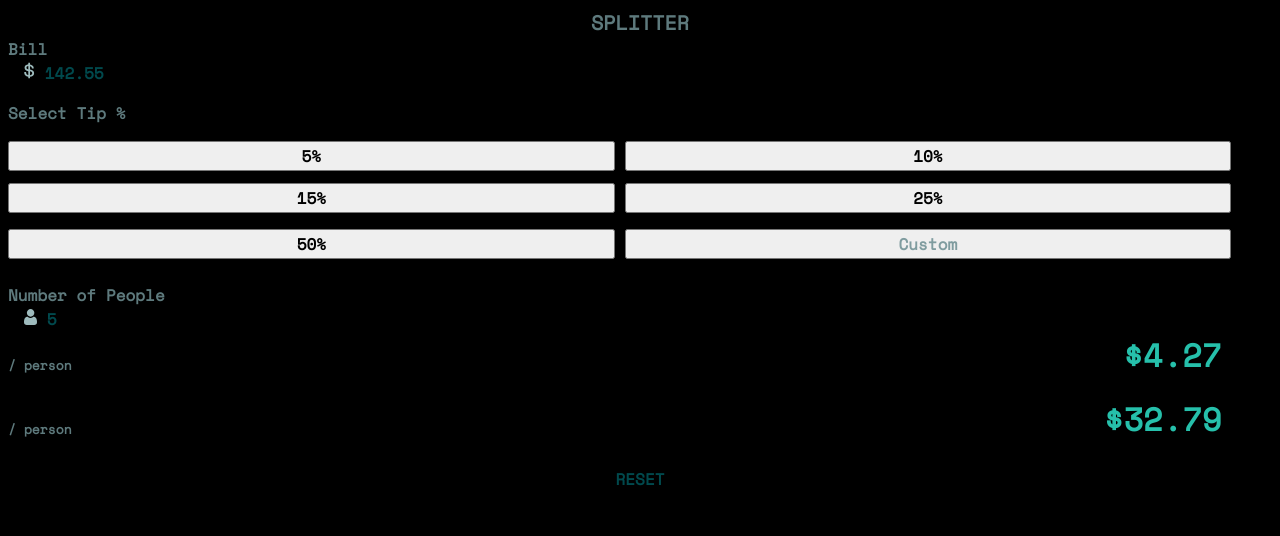
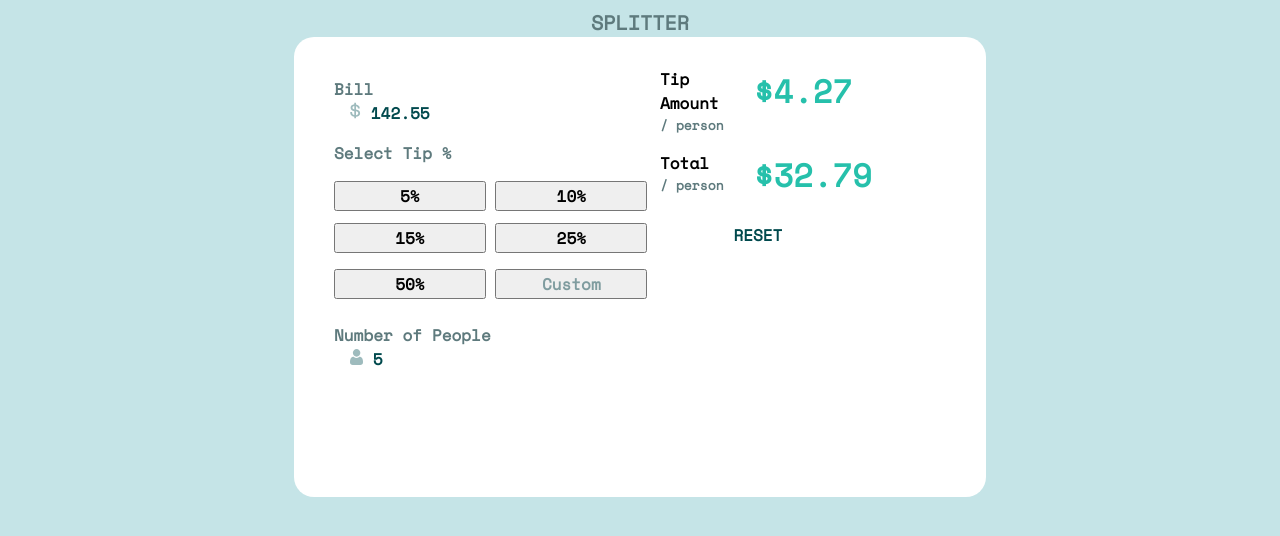
Before and after one commit to monyasau/tip-calculator, a plain HTML site: page index.html in a window 1280 px wide. Drawn offline with Linux system fonts and the light colour scheme.

Commit message:
Interface update: started designing on the desktop interface

```diff
--- a/style/main.css
+++ b/style/main.css
@@ -27,17 +27,31 @@
 /* colors end */
 
 /* bigger devices style*/
-@media screen and (min-width: 600px) {
-  /* For tablets: */
-  body {
-    background-color: black;
-  }
-}
 @media screen and (min-width: 734px) {
   /* For desktop: */
   body {
-    background-color: black;
+    background-color: #c5e4e7;
+    height: 100vh;
   }
+  .header{
+    /* margin: auto; */
+  }
+  .cont {
+    margin: auto;
+    width: 50%;
+    background-color: #ffffff;
+    padding: 30px;
+    border-radius: 20px;
+    height: 50%;
+  }
+  .app{
+    display: flex;
+  }
+  .input-area{
+    padding: 10px;
+    width: 50%;
+  }
+
   /* Extra small devices (phones, 600px and down)
 @media only screen and (max-width: 600px) {} */
 }
```
